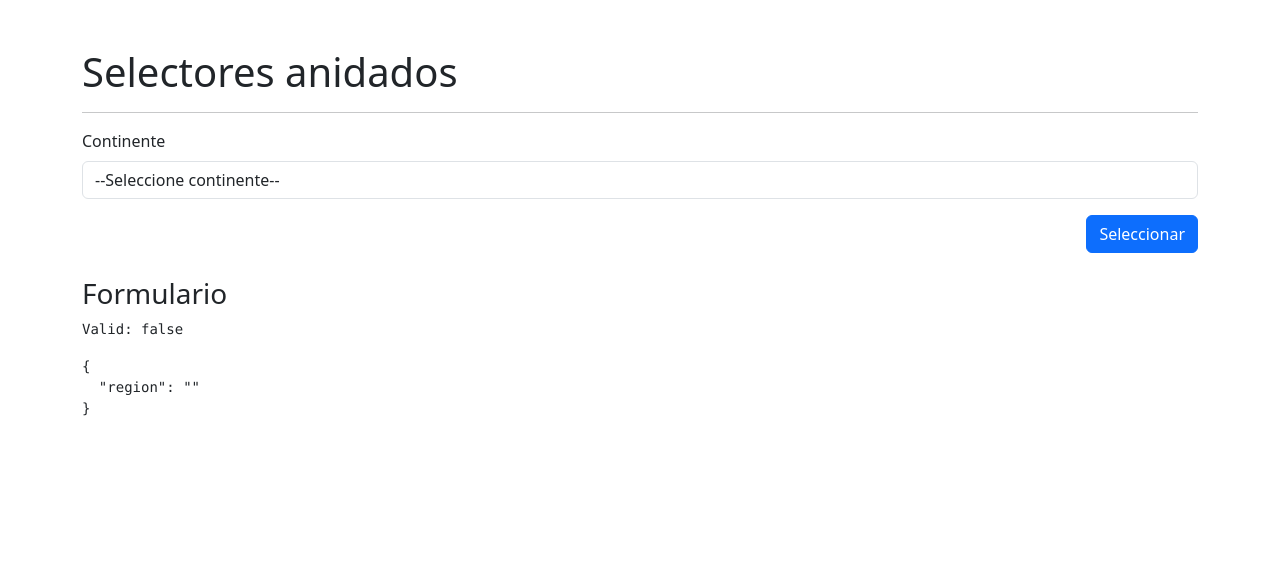
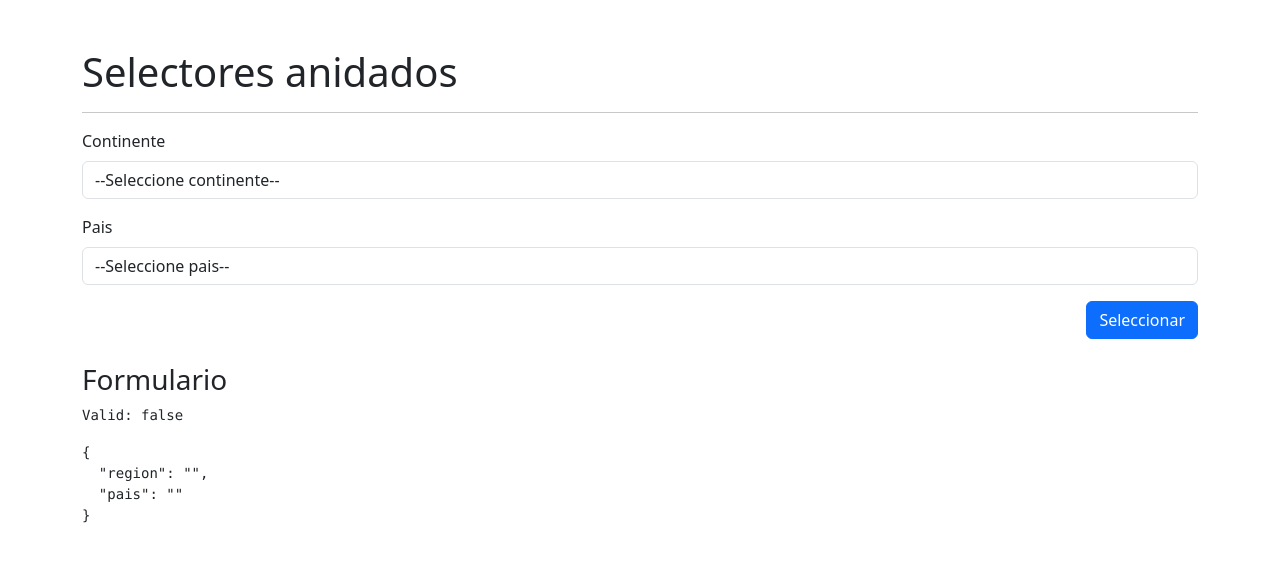
Before and after one commit to gabopereyra/selectors-AngularApp, an Angular app: page /selector/selector in a window 1280 px wide. Shown: the top 562 px of the page. Built offline with nearby package versions, Linux system fonts and the light colour scheme.

Commit message:
Add new selector. Is conditional, its options depends from the firts selector (region selector)

```diff
--- a/src/app/app.module.ts
+++ b/src/app/app.module.ts
@@ -1,5 +1,6 @@
 import { NgModule } from '@angular/core';
 import { BrowserModule } from '@angular/platform-browser';
+import { HttpClientModule } from '@angular/common/http';
 
 import { AppRoutingModule } from './app-routing.module';
 import { AppComponent } from './app.component';
@@ -10,7 +11,8 @@ import { AppComponent } from './app.component';
   ],
   imports: [
     BrowserModule,
-    AppRoutingModule
+    AppRoutingModule,
+    HttpClientModule
   ],
   providers: [],
   bootstrap: [AppComponent]
--- /dev/null
+++ b/src/app/paises/interfaces/paises.interface.ts
@@ -0,0 +1,4 @@
+export interface PaisSmall{
+    name : string,
+    alpha3Code : string
+}
--- a/src/app/paises/pages/selector-page/selector-page.component.html
+++ b/src/app/paises/pages/selector-page/selector-page.component.html
@@ -9,6 +9,17 @@
                         formControlName="region">
                     <option value=""> --Seleccione continente--</option>
                     <option [value]="region | lowercase" *ngFor="let region of regiones">{{region}}</option>
+                </select>
+            </div>
+        </div>
+
+        <div class="row mb-3">
+            <div class="col">
+                <label class="form-label">Pais</label>
+                <select class="form-control"
+                        formControlName="pais">
+                    <option value=""> --Seleccione pais--</option>
+                    <option [value]="pais.alpha3Code" *ngFor="let pais of paises">{{pais.name}}</option>
                 </select>
             </div>
         </div>
--- a/src/app/paises/pages/selector-page/selector-page.component.ts
+++ b/src/app/paises/pages/selector-page/selector-page.component.ts
@@ -1,5 +1,6 @@
 import { Component, OnInit } from '@angular/core';
 import { FormBuilder, FormGroup, Validators } from '@angular/forms';
+import { PaisSmall } from '../../interfaces/paises.interface';
 import { PaisesService } from '../../services/paises.service';
 
 @Component({
@@ -10,9 +11,11 @@ import { PaisesService } from '../../services/paises.service';
 export class SelectorPageComponent implements OnInit {
   miForm : FormGroup = this.fb.group({
     region: ['', Validators.required],
+    pais: ['', Validators.required]
   })
 
   regiones : string[] = [];
+  paises : PaisSmall[] = [];
 
   constructor(
     private fb : FormBuilder,
@@ -21,6 +24,12 @@ export class SelectorPageComponent implements OnInit {
 
   ngOnInit(): void {
     this.regiones = this.paisesService.regiones;
+
+    this.miForm.get('region')?.valueChanges.subscribe(region =>{
+      this.paisesService.getPaisesPorRegion(region).subscribe( paises =>{
+        this.paises = paises;
+      });
+    })
   }
 
   guardar(){
--- a/src/app/paises/services/paises.service.ts
+++ b/src/app/paises/services/paises.service.ts
@@ -1,9 +1,14 @@
+import { HttpClient } from '@angular/common/http';
 import { Injectable } from '@angular/core';
+import { PaisSmall } from '../interfaces/paises.interface';
+import { Observable } from 'rxjs';
 
 @Injectable({
   providedIn: 'root'
 })
 export class PaisesService {
+
+  private _baseUrl = 'https://restcountries.com/v2';
 
   private _regiones : string[] = ['Africa', 'Americas', 'Asia', 'Europe', 'Oceania'];
 
@@ -11,5 +16,12 @@ export class PaisesService {
     return [...this._regiones];
   }
 
-  constructor() { }
+  constructor(
+    private http : HttpClient,
+  ) { }
+
+  getPaisesPorRegion(region : string) : Observable<PaisSmall[]> {
+
+    return this.http.get<PaisSmall[]>(`${this._baseUrl}/region/${region}?fields=name,alpha3Code`);
+  }
 }
```
